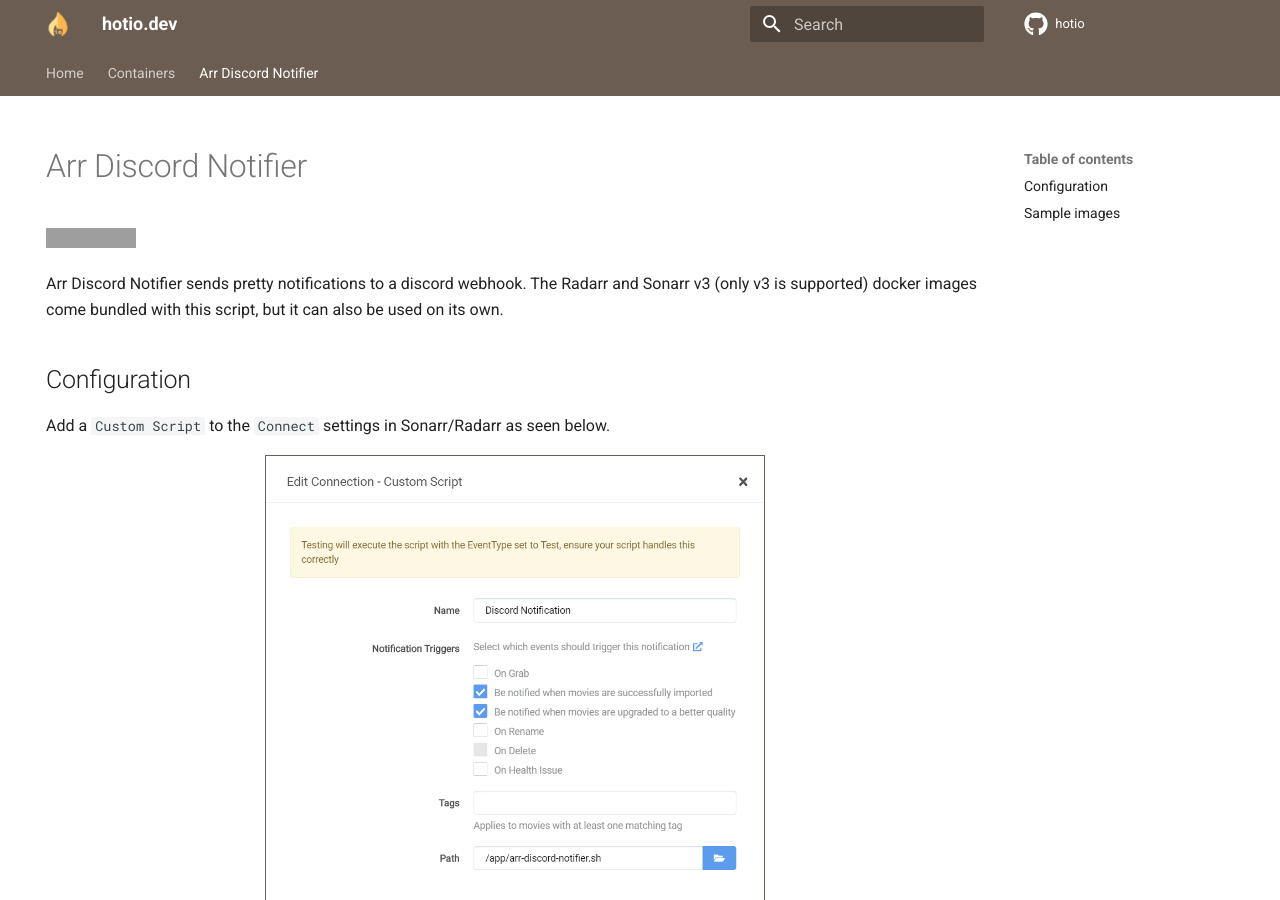
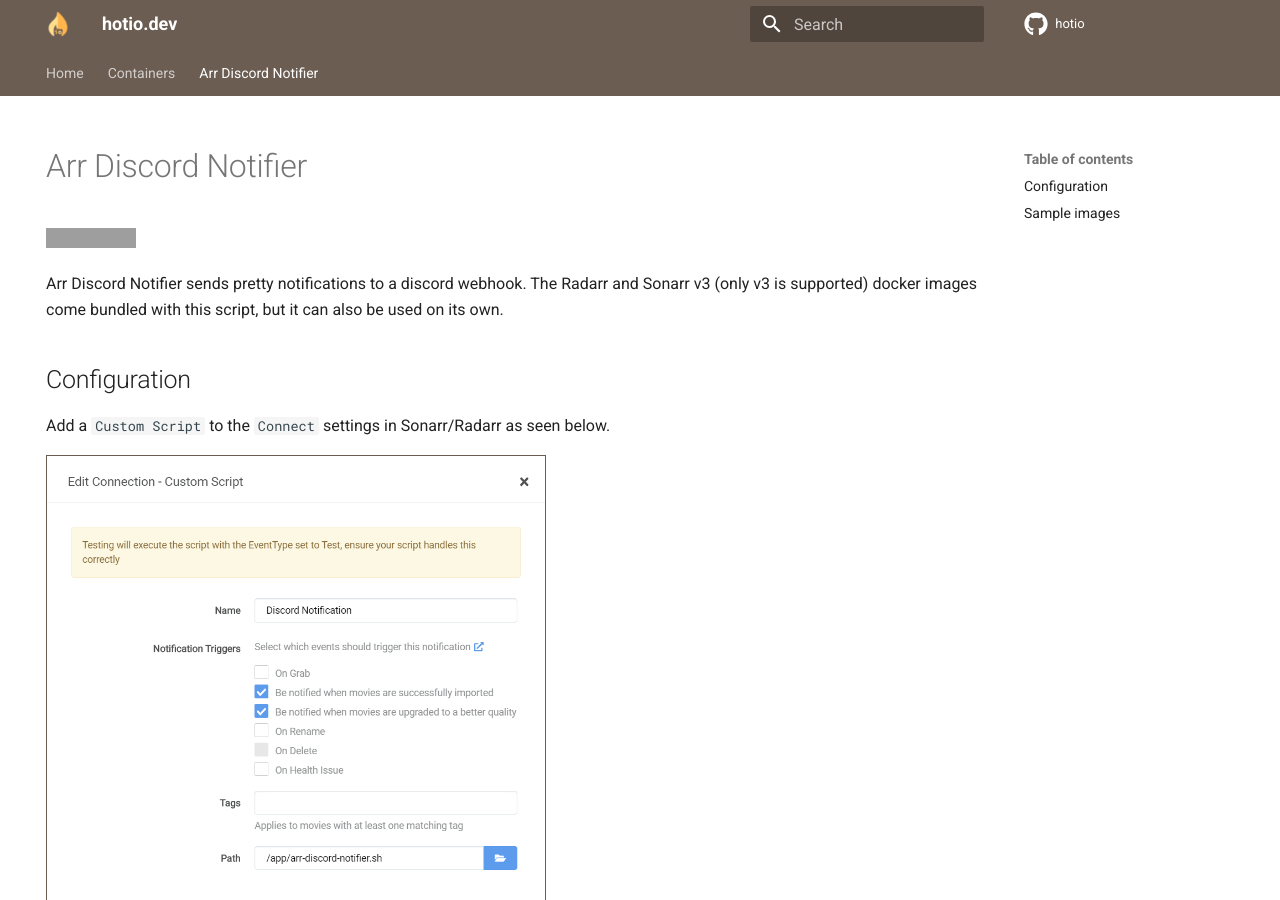
Before and after one commit to hotio/website, an MkDocs documentation site: the page built from docs/arr-discord-notifier.md, in a window 1280 px wide and 900 px high. Built offline with MkDocs 1.6.1 and Material for MkDocs 9.7.7, drawn with Linux system fonts in a browser that asks for light colours; grey boxes are pictures that could not be loaded.

Commit message:
don't middle align

```diff
--- a/docs/arr-discord-notifier.md
+++ b/docs/arr-discord-notifier.md
@@ -11,7 +11,7 @@
 
 Add a `Custom Script` to the `Connect` settings in Sonarr/Radarr as seen below.
 
-<p align="center"><img src="/img/arr-discord-notifier-config.png" alt="config-screen" height="500" width="500" style="border: 1px solid #6c5d53;"></p>
+<img src="/img/arr-discord-notifier-config.png" alt="config-screen" height="500" width="500" style="border: 1px solid #6c5d53;">
 
 Then add the environment variable `DISCORD_WEBHOOK` with your webhook url provided by Discord to the container. After that hit the `Test` button and you should see a notification appear in your discord channel.
 
@@ -25,7 +25,5 @@
 
 ## Sample images
 
-<p align="center">
 <img src="/img/arr-discord-notifier-sample1.png" alt="sample-screen" width="300">
 <img src="/img/arr-discord-notifier-sample2.png" alt="sample-screen" width="300">
-</p>
```
